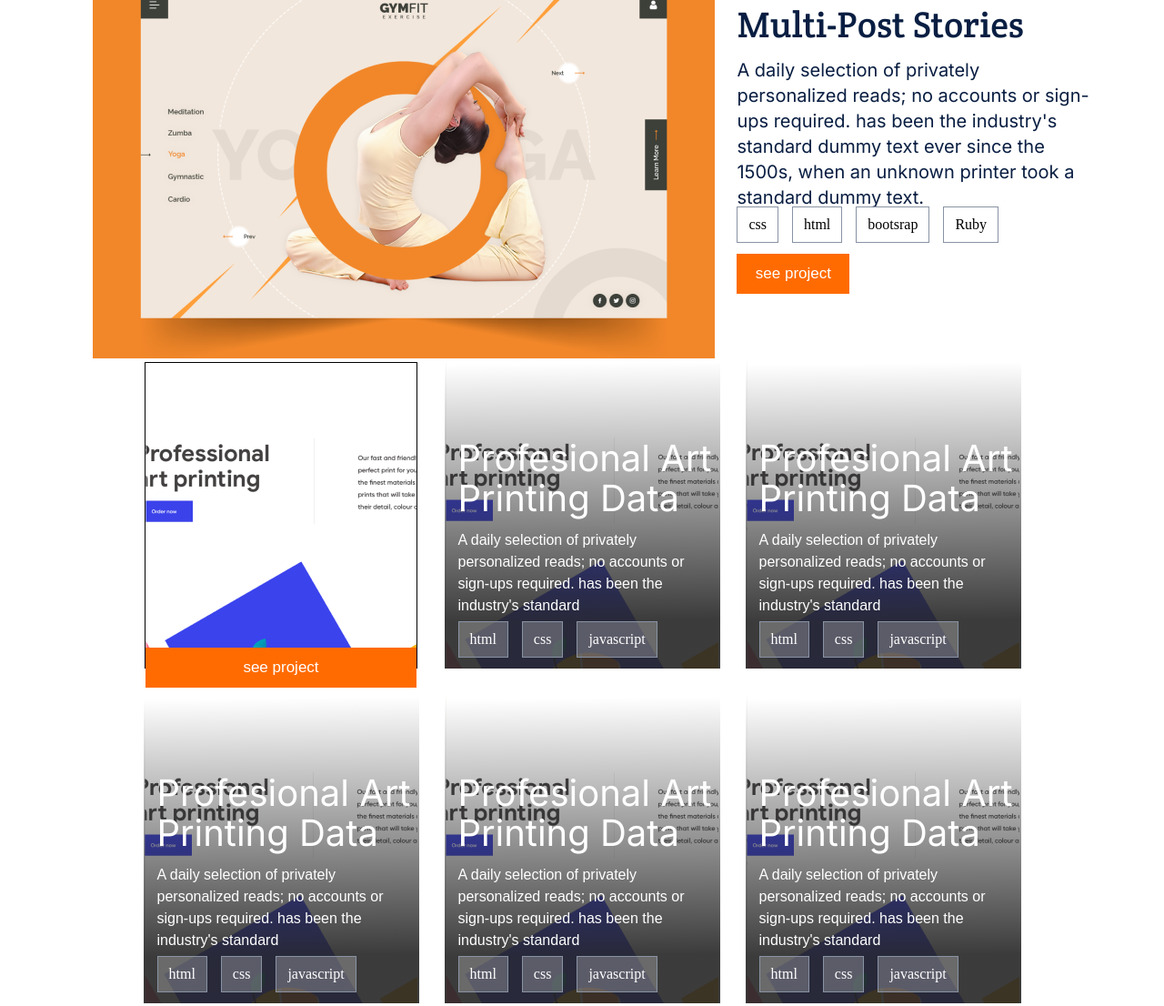
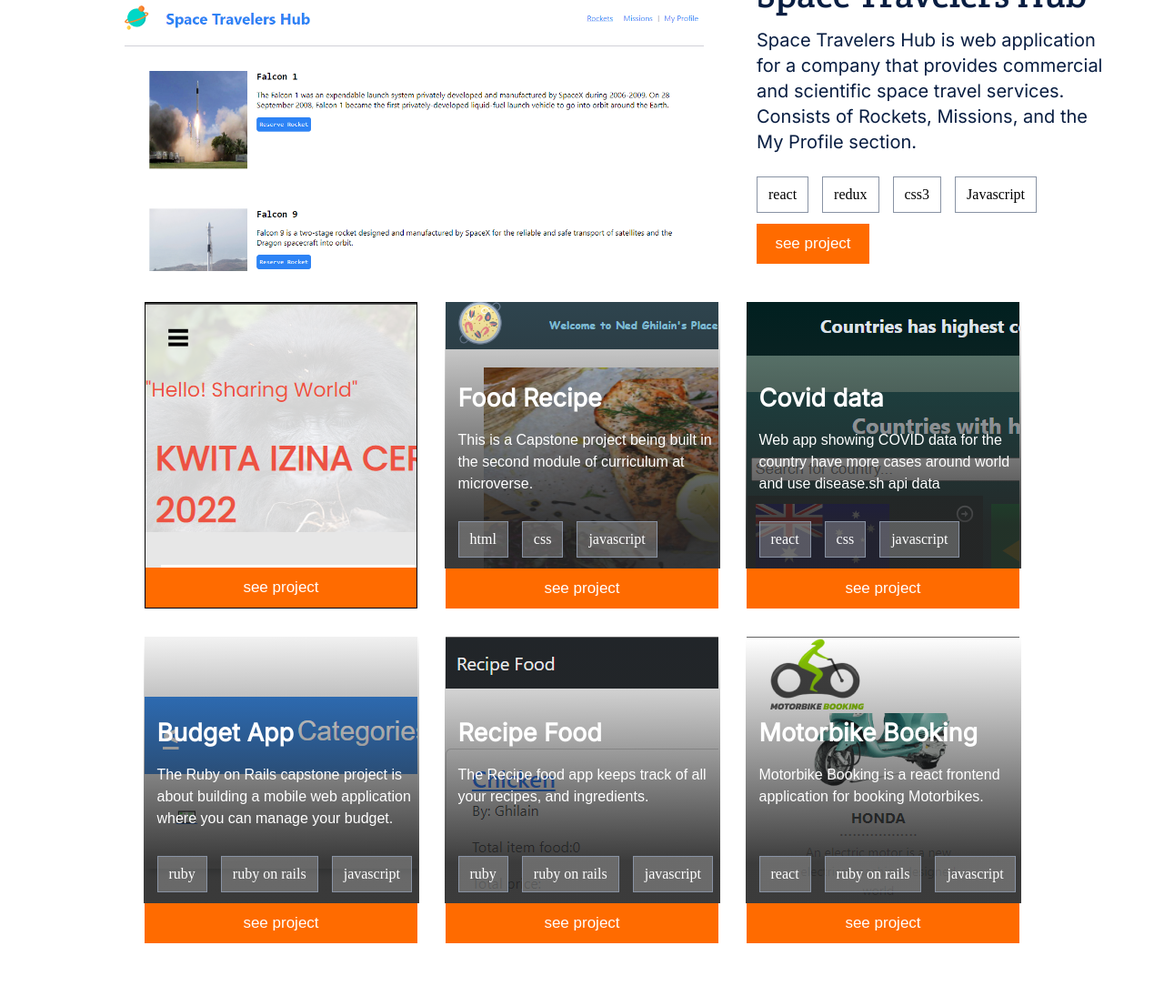
Before and after one commit to Ghilain/ghilain-portfolio, a website: page index.html in a window 1280 px wide. Shown: the part 1170-2276 px from the top of the page at 91% size. Drawn offline with Linux system fonts and the light colour scheme.

Commit message:
Add new project cards

```diff
--- a/index.html
+++ b/index.html
@@ -66,14 +66,14 @@
             class="soc-img" src="image/github.png" alt="github" /></a>
         </li>
         <li>
-          <a href="https://www.linkedin.com/in/ghilain-ishimwe-067a5b1b4/"><img
+          <a href="https://linkedin.com/in/ghilain-ishimwe/"><img
             class="soc-img"
             src="image/linkedin.png"
             alt="linkedin"
           /></a>
         </li>
         <li>
-          <a href="#">
+          <a href="https://angel.co/u/ghilain-ishimwe">
             <img class="soc-img" src="image/peace.png" alt="angel" /></a>
         </li>
         <li>
@@ -81,7 +81,7 @@
             <img class="soc-img" src="image/twitter.png" alt="twitter" /></a>
         </li>
         <li>
-          <a href="#"><img src="image/gmail.png" alt="medium" /></a></li>
+          <a href="https://medium.com/@ghilain"><img src="image/gmail.png" alt="medium" /></a></li>
       </ul>
     </section>
     <section id="portfolio">
@@ -96,21 +96,18 @@
       <div class="cards2">
         <div class="temp">
           <div>
-            <img src="./images/maskgroup4.png" alt="#" class="imagabackground" />
+            <img src="./images/space-traveler-hub.PNG" alt="#" class="imagabackground" />
           </div>
           <div class="data">
-            <h2 class="work head">Multi-Post Stories</h2>
+            <h2 class="work head">Space Travelers Hub</h2>
             <p class="text text1">
-              A daily selection of privately personalized reads; no accounts or
-              sign-ups required. has been the industry's standard dummy text
-              ever since the 1500s, when an unknown printer took a standard
-              dummy text.
+              Space Travelers Hub is web application for a company that provides commercial and scientific space travel services. Consists of Rockets, Missions, and the My Profile section.
             </p>
             <ul class="tech">
-              <li>css</li>
-              <li>html</li>
-              <li>bootsrap</li>
-              <li>Ruby</li>
+              <li>react</li>
+              <li>redux</li>
+              <li>css3</li>
+              <li>Javascript</li>
             </ul>
             <button id="btncli" type="submit" class="btn btns" onclick='showPop(0)'>see project</button>
           </div>
@@ -130,7 +127,10 @@
             you like what you see and have a project you need coded, don’t
             hestiate to contact me.
           </p>
-          <button type="submit" class="btn btn-res">Get My Resume</button>
+          <a href="https://drive.google.com/file/d/1nAVr0f5HjSfjHcdpfgqrtKtc0XCFkkJ2/view?usp=sharing" target="_blank"  rel="noopener" class="btn btn-res">
+            Get My Resume
+          </a>
+
         </div>
         <hr class="hr" />
         <div class="skills">
@@ -219,17 +219,17 @@
           <a href="https://github.com/Ghilain/"><i class="fa fa-github"></i></a>
         </li>
         <li>
-          <a href="https://www.linkedin.com/in/ghilain-ishimwe-067a5b1b4/">
+          <a href="https://linkedin.com/in/ghilain-ishimwe/">
             <i class="fa fa-linkedin"></i></a>
         </li>
         <li>
-          <a href="#"><i class="fa fa-angellist"></i></a>
+          <a href="https://angel.co/u/ghilain-ishimwe"><i class="fa fa-angellist"></i></a>
         </li>
         <li>
           <a href="https://twitter.com/GhilainIshimwe"><i class="fa fa-twitter"></i></a>
         </li>
         <li>
-          <a href="#"><i class="fa fa-medium"></i></a>
+          <a href="https://medium.com/@ghilain"><i class="fa fa-medium"></i></a>
         </li>
       </ul>
       <hr class="hr-footer2" />
--- a/main.js
+++ b/main.js
@@ -20,9 +20,9 @@ const cardList = document.getElementById('pop');
 const projectsList = [
   {
     id: 1,
-    name: 'Profesional Art Printing Data',
-    description: "A daily selection of privately personalized reads; no accounts or sign-ups required. has been the industry's standard",
-    featuredImage: './Images/Snapshoot-page-2.png',
+    name: 'Kwita Izina Event',
+    description: 'The Kwita Izina gorilla naming ceremony is modelled off a centuries-old tradition in Rwanda.',
+    featuredImage: './images/kwita-izina.PNG',
     technologies: 'html',
     technologies1: 'css',
     technologies2: 'javascript',
@@ -35,8 +35,8 @@ const projectsList = [
 
   {
     id: 2,
-    name: 'Profesional Art Printing Data',
-    description: "A daily selection of privately personalized reads; no accounts or sign-ups required. has been the industry's standard",
+    name: 'Food Recipe',
+    description: 'This is a Capstone project being built in the second module of curriculum at microverse.',
     featuredImage: './Images/Snapshoot-page-2.png',
     technologies: 'html',
     technologies1: 'css',
@@ -49,10 +49,10 @@ const projectsList = [
   },
   {
     id: 3,
-    name: 'Profesional Art Printing Data',
-    description: "A daily selection of privately personalized reads; no accounts or sign-ups required. has been the industry's standard",
+    name: 'Covid data',
+    description: 'Web app showing COVID data for the country have more cases around world and use disease.sh api data',
     featuredImage: './Images/Snapshoot-page-2.png',
-    technologies: 'html',
+    technologies: 'react',
     technologies1: 'css',
     technologies2: 'javascript',
     sourceLink: 'https://ghilain.github.io/mobile-version-skeleton/',
@@ -63,11 +63,11 @@ const projectsList = [
   },
   {
     id: 4,
-    name: 'Profesional Art Printing Data',
-    description: "A daily selection of privately personalized reads; no accounts or sign-ups required. has been the industry's standard",
+    name: 'Budget App',
+    description: 'The Ruby on Rails capstone project is about building a mobile web application where you can manage your budget.',
     featuredImage: './Images/Snapshoot-page-2.png',
-    technologies: 'html',
-    technologies1: 'css',
+    technologies: 'ruby',
+    technologies1: 'ruby on rails',
     technologies2: 'javascript',
     sourceLink: 'https://ghilain.github.io/mobile-version-skeleton/',
     demoLink: 'https://github.com/Ghilain/mobile-version-skeleton/',
@@ -77,11 +77,11 @@ const projectsList = [
   },
   {
     id: 5,
-    name: 'Profesional Art Printing Data',
-    description: "A daily selection of privately personalized reads; no accounts or sign-ups required. has been the industry's standard",
+    name: 'Recipe Food',
+    description: 'The Recipe food app keeps track of all your recipes, and ingredients.',
     featuredImage: './Images/Snapshoot-page-2.png',
-    technologies: 'html',
-    technologies1: 'css',
+    technologies: 'ruby',
+    technologies1: 'ruby on rails',
     technologies2: 'javascript',
     sourceLink: 'https://ghilain.github.io/mobile-version-skeleton/',
     demoLink: 'https://github.com/Ghilain/mobile-version-skeleton/',
@@ -91,11 +91,11 @@ const projectsList = [
   },
   {
     id: 6,
-    name: 'Profesional Art Printing Data',
-    description: "A daily selection of privately personalized reads; no accounts or sign-ups required. has been the industry's standard",
+    name: 'Motorbike Booking',
+    description: 'Motorbike Booking is a react frontend application for booking Motorbikes.',
     featuredImage: './Images/Snapshoot-page-2.png',
-    technologies: 'html',
-    technologies1: 'css',
+    technologies: 'react',
+    technologies1: 'ruby on rails',
     technologies2: 'javascript',
     sourceLink: 'https://ghilain.github.io/mobile-version-skeleton/',
     demoLink: 'https://github.com/Ghilain/mobile-version-skeleton/',
@@ -107,7 +107,7 @@ const projectsList = [
 
 const projectCards = projectsList.map((cards) => `
 <li class="size bg${cards.id}">
-          <div class="temp2 ${cards.spec}">
+          <div class="temp${cards.id} ${cards.spec}">
             <div class="pad">
               <h3 class="work card-heading">${cards.name}</h3>
               <p class="text text-2">
@@ -121,7 +121,7 @@ const projectCards = projectsList.map((cards) => `
             </div>
           </div>
           <div>
-            <button id="btncli${cards.id}" onclick='showPop(${cards.id})' type="submit" class="btn btns btn-2 ${cards.butt}">see project</button>
+            <button id="btncli${cards.id}" onclick='showPop(${cards.id})' type="submit" class="btn btns btn-2">see project</button>
           </div>
         </li>
 
@@ -136,17 +136,13 @@ const box = document.getElementById('popupwindow');
 const popWindowContent = [
   {
     idi: 0,
-    name1: 'Multi Post Stories',
-    name2: 'Keeping track of hundreds  of components website',
+    name1: 'Space Travelers Hub',
+    name2: 'Space Travelers Hub',
     closee: '&times;',
-    tech: ['html', 'bootstrap', 'Ruby on rails'],
-    featuredImagepop: './images/popupdesk.png',
-    popDescription: `Lorem Ipsum is simply dummy text of the printing and typesetting
-  industry. Lorem Ipsum has been the industry's standard dummy text
-  ever since the 1500s, when an unknown printer took a galley of
-  type and scrambled it to make a type specimen book. It has
-  survived not only five centuries, but also the leap into
-  electronic typesetting, remaining essent`,
+    tech: ['react', 'javascript', 'redux'],
+    featuredImagepop: './images/space-traveler-hub.PNG',
+    popDescription: `Space Travelers Hub is web application for a company that provides commercial and scientific space travel services. Consists of Rockets, Missions, and the My Profile section.
+    In this application users can book rockets and join selected space missions available to go in the space.`,
     imageSeelive: 'images/seelive.png',
     imageSeeproject: 'images/logogit.png',
     imagSeen: 'img-popup',
@@ -155,18 +151,18 @@ const popWindowContent = [
     liveSource: 'live-source',
     ulistPop: 'puOut',
     livePrg: 'live-prg',
+    liveslink: 'https://space-traveler-hubs.herokuapp.com/',
+    sourcelink: 'https://github.com/Ghilain/space-travelers-hub',
 
   },
   {
     idi: 1,
-    name1: 'Profesional Art Printing Data',
-    name2: 'Keeping track of hundreds  of components website',
+    name1: 'Kwita Izina Event',
+    name2: 'Kwita Izina Event',
     closee: '&times;',
-    tech: ['html', 'bootstrap', 'Ruby on rails'],
-    featuredImagepop: './images/MaskGroup3.png',
-    popDescription: `A daily selection of privately personalized
-     reads; no accounts or sign-ups required. has been the
-     industry's standard`,
+    tech: ['html', 'css', 'javascript'],
+    featuredImagepop: './images/kwita-izina.PNG',
+    popDescription: 'The Kwita Izina gorilla naming ceremony is modelled off a centuries-old tradition in which Rwandans name their children in the presence of family and friends. And happen every year.',
     imageSeelive: 'images/seelive.png',
     imageSeeproject: 'images/logogit.png',
     imagSeen: 'img-popup1',
@@ -175,17 +171,18 @@ const popWindowContent = [
     liveSource: 'live-source1',
     ulistPop: 'puOut1',
     livePrg: 'live-prg1',
+    liveslink: 'https://ghilain.github.io/kwita-izina-event/',
+    sourcelink: 'https://github.com/Ghilain/kwita-izina-event',
+
   },
   {
     idi: 2,
-    name1: 'Profesional Art Printing Data',
-    name2: 'Keeping track of hundreds  of components website',
+    name1: 'Food Recipe',
+    name2: 'Food Recipe',
     closee: '&times;',
-    tech: ['html', 'bootstrap', 'Ruby on rails'],
-    featuredImagepop: './images/MaskGroup3.png',
-    popDescription: `A daily selection of privately personalized
-     reads; no accounts or sign-ups required. has been the
-     industry's standard`,
+    tech: ['html', 'css', 'javascript'],
+    featuredImagepop: './images/food-recipee.PNG',
+    popDescription: "This is a Capstone project being built in the second module of curriculum at microverse. it's an application that uses the MealDB API to display meals and instructions on how to make the meals. The project also utilizes the Involvement API to update and display comments and likes for the meals",
     imageSeelive: 'images/seelive.png',
     imageSeeproject: 'images/logogit.png',
     imagSeen: 'img-popup1',
@@ -194,18 +191,18 @@ const popWindowContent = [
     liveSource: 'live-source1',
     ulistPop: 'puOut1',
     livePrg: 'live-prg1',
+    liveslink: 'https://ghilain.github.io/food-recipee/dist/index.html',
+    sourcelink: 'https://github.com/Ghilain/food-recipee',
 
   },
   {
     idi: 3,
-    name1: 'Profesional Art Printing Data',
-    name2: 'Keeping track of hundreds  of components website',
+    name1: 'Covid data',
+    name2: 'Covid data',
     closee: '&times;',
-    tech: ['html', 'bootstrap', 'Ruby on rails'],
-    featuredImagepop: './images/MaskGroup3.png',
-    popDescription: `A daily selection of privately personalized
-     reads; no accounts or sign-ups required. has been the
-     industry's standard`,
+    tech: ['react', 'css', 'javascript'],
+    featuredImagepop: './images/covid-pro.PNG',
+    popDescription: 'Web app showing COVID data for the country have more cases around world and use disease.sh api data',
     imageSeelive: 'images/seelive.png',
     imageSeeproject: 'images/logogit.png',
     imagSeen: 'img-popup1',
@@ -214,18 +211,18 @@ const popWindowContent = [
     liveSource: 'live-source1',
     ulistPop: 'puOut1',
     livePrg: 'live-prg1',
+    liveslink: 'https://frabjous-crisp-b21f74.netlify.app/',
+    sourcelink: 'https://github.com/Ghilain/covid-data',
 
   },
   {
     idi: 4,
-    name1: 'Profesional Art Printing Data',
-    name2: 'Keeping track of hundreds  of components website',
+    name1: 'Budget App',
+    name2: 'Budget App',
     closee: '&times;',
-    tech: ['html', 'bootstrap', 'Ruby on rails'],
-    featuredImagepop: './images/MaskGroup3.png',
-    popDescription: `A daily selection of privately personalized
-     reads; no accounts or sign-ups required. has been the
-     industry's standard`,
+    tech: ['ruby', 'bootstrap', 'Ruby on rails'],
+    featuredImagepop: './images/budget-app.PNG',
+    popDescription: 'The Ruby on Rails capstone project is about building a mobile web application where you can manage your budget: you have a list of transactions associated with a category, so that you can see how much money you spent and on what.',
     imageSeelive: 'images/seelive.png',
     imageSeeproject: 'images/logogit.png',
     imagSeen: 'img-popup1',
@@ -234,18 +231,18 @@ const popWindowContent = [
     liveSource: 'live-source1',
     ulistPop: 'puOut1',
     livePrg: 'live-prg1',
+    liveslink: 'https://desolate-fjord-22181.herokuapp.com/',
+    sourcelink: 'https://github.com/Ghilain/budget-app/tree/dev',
 
   },
   {
     idi: 5,
-    name1: 'Profesional Art Printing Data',
-    name2: 'Keeping track of hundreds  of components website',
+    name1: 'Recipe Food',
+    name2: 'Recipe Food',
     closee: '&times;',
-    tech: ['html', 'bootstrap', 'Ruby on rails'],
-    featuredImagepop: './images/MaskGroup3.png',
-    popDescription: `A daily selection of privately personalized
-     reads; no accounts or sign-ups required. has been the
-     industry's standard`,
+    tech: ['ruby', 'css3', 'Ruby on rails'],
+    featuredImagepop: './images/food-recipee.PNG',
+    popDescription: 'The Recipe food app keeps track of all your recipes, and ingredients. It will allow you to save ingredients, keep track of what you have, create recipes, and generate a shopping list based on what you have and what you are missing from a recipe. Also, since sharing recipes is an important part of cooking the app should allow you to make them public so anyone can access them.',
     imageSeelive: 'images/seelive.png',
     imageSeeproject: 'images/logogit.png',
     imagSeen: 'img-popup1',
@@ -254,18 +251,18 @@ const popWindowContent = [
     liveSource: 'live-source1',
     ulistPop: 'puOut1',
     livePrg: 'live-prg1',
+    liveslink: 'https://github.com/Ghilain/recipes-food',
+    sourcelink: 'https://github.com/Ghilain/recipes-food',
 
   },
   {
     idi: 6,
-    name1: 'Profesional Art Printing Data',
-    name2: 'Keeping track of hundreds  of components website',
+    name1: 'Motorbike Booking',
+    name2: 'Motorbike Booking',
     closee: '&times;',
-    tech: ['html', 'bootstrap', 'Ruby on rails'],
-    featuredImagepop: './images/MaskGroup3.png',
-    popDescription: `A daily selection of privately personalized
-     reads; no accounts or sign-ups required. has been the
-     industry's standard`,
+    tech: ['ruby', 'react', 'Ruby on rails'],
+    featuredImagepop: './images/motobikin-phone.PNG',
+    popDescription: 'Motorbike Booking is a react frontend application for booking Motorbikes. This application serves as user interface for the backend and users can create, and delete Motorbikes, as well as add reservations. Users can sign up or sign in to able to book motor.',
     imageSeelive: 'images/seelive.png',
     imageSeeproject: 'images/logogit.png',
     imagSeen: 'img-popup1',
@@ -274,6 +271,8 @@ const popWindowContent = [
     liveSource: 'live-source1',
     ulistPop: 'puOut1',
     livePrg: 'live-prg1',
+    liveslink: 'https://motorbike-booking.netlify.app/',
+    sourcelink: 'https://github.com/RWUBAKWANAYO/motorbike_booking_frontend',
 
   },
 ];
@@ -299,10 +298,10 @@ function popData(popwindow) {
 ${popwindow.popDescription}
 </p>
 <div class="${popwindow.liveSource}">
-<button class="${popwindow.buttonPop}" type="button">
+<button class="${popwindow.buttonPop}" onclick=" window.open('${popwindow.liveslink}','_blank')" type="button">
  See Live <img src="${popwindow.imageSeelive}" alt="live icon" />
 </button>
-<button class="${popwindow.buttonPop1}" type="button">
+<button class="${popwindow.buttonPop1}" onclick=" window.open('${popwindow.sourcelink}','_blank')" type="button">
  See Source <img src="${popwindow.imageSeeproject}" alt="github-icon" />
 </button>
 </div>
--- a/style.css
+++ b/style.css
@@ -138,10 +138,11 @@ p {
 }
 
 .work {
-  font-size: 40px;
   color: #1c1a19;
   text-align: center;
   margin-top: 120px;
+  font-size: 27px;
+  font-weight: 700;
 }
 
 .text {
@@ -162,8 +163,48 @@ hr {
   text-align: center;
 }
 
+.temp1 {
+  background-image: url(./images/kwita-izina.PNG);
+  display: flex;
+  flex-direction: column;
+  align-items: center;
+  background-repeat: no-repeat;
+}
+
 .temp2 {
-  background-image: url(./images/MaskGroup.png);
+  background-image: url(./images/food-recipee.PNG);
+  display: flex;
+  flex-direction: column;
+  align-items: center;
+  background-repeat: no-repeat;
+}
+
+.temp3 {
+  background-image: url(./images/covid-pro.PNG);
+  display: flex;
+  flex-direction: column;
+  align-items: center;
+  background-repeat: no-repeat;
+}
+
+.temp4 {
+  background-image: url(./images/budget-app.PNG);
+  display: flex;
+  flex-direction: column;
+  align-items: center;
+  background-repeat: no-repeat;
+}
+
+.temp5 {
+  background-image: url(./images/recipe-food.PNG);
+  display: flex;
+  flex-direction: column;
+  align-items: center;
+  background-repeat: no-repeat;
+}
+
+.temp6 {
+  background-image: url(./images/motobikin-phone.PNG);
   display: flex;
   flex-direction: column;
   align-items: center;
@@ -558,7 +599,7 @@ button:disabled {
 
 #close-popup {
   font-size: 40px;
-  margin-left: 13%;
+  margin-left: auto;
   color: #6f6c6b;
 }
 
@@ -726,6 +767,10 @@ button:disabled {
 @media screen and (min-width: 768px) {
   .d-none {
     display: none;
+  }
+
+  #btncli1 {
+    margin-top: 291px;
   }
 
   .nav-list1 {
@@ -947,23 +992,29 @@ button:disabled {
     grid-template-columns: auto auto auto;
   }
 
-  .bg2,
-  .bg5 {
-    background-image: url("./images/MaskGroup1.png");
-  }
-
   .bg1 {
-    background-image: url("./images/MaskGroup.png");
+    background-image: url("./images/kwita-izina.PNG");
     border: 1px solid;
   }
 
-  .bg3,
-  .bg6 {
-    background-image: url("./images/MaskGroup2.png");
+  .bg2 {
+    background-image: url("./images/food-recipee.PNG");
+  }
+
+  .bg3 {
+    background-image: url("./images/covid-pro.PNG");
   }
 
   .bg4 {
-    background-image: url("./images/MaskGroup3.png");
+    background-image: url("./images/budget-app.PNG");
+  }
+
+  .bg5 {
+    background-image: url("./images/recipe-food.PNG");
+  }
+
+  .bg6 {
+    background-image: url("./images/motobikin-phone.PNG");
   }
 
   .container-2 {
@@ -1081,9 +1132,7 @@ button:disabled {
     display: flex;
   }
 
-  .btn-2 {
-    margin-top: 105%;
-  }
+  /* h==codes to worked on */
 
   .work-text {
     padding-left: 6.2rem;
```
Also changed, not shown: images/budget-app.PNG (added), images/covid-pro.PNG (added), images/food-recipee.PNG (added), images/kwita-izina.PNG (added), images/motobikin-phone.PNG (added), images/recipe-food.PNG (added), images/space-traveler-hub.PNG (added).
